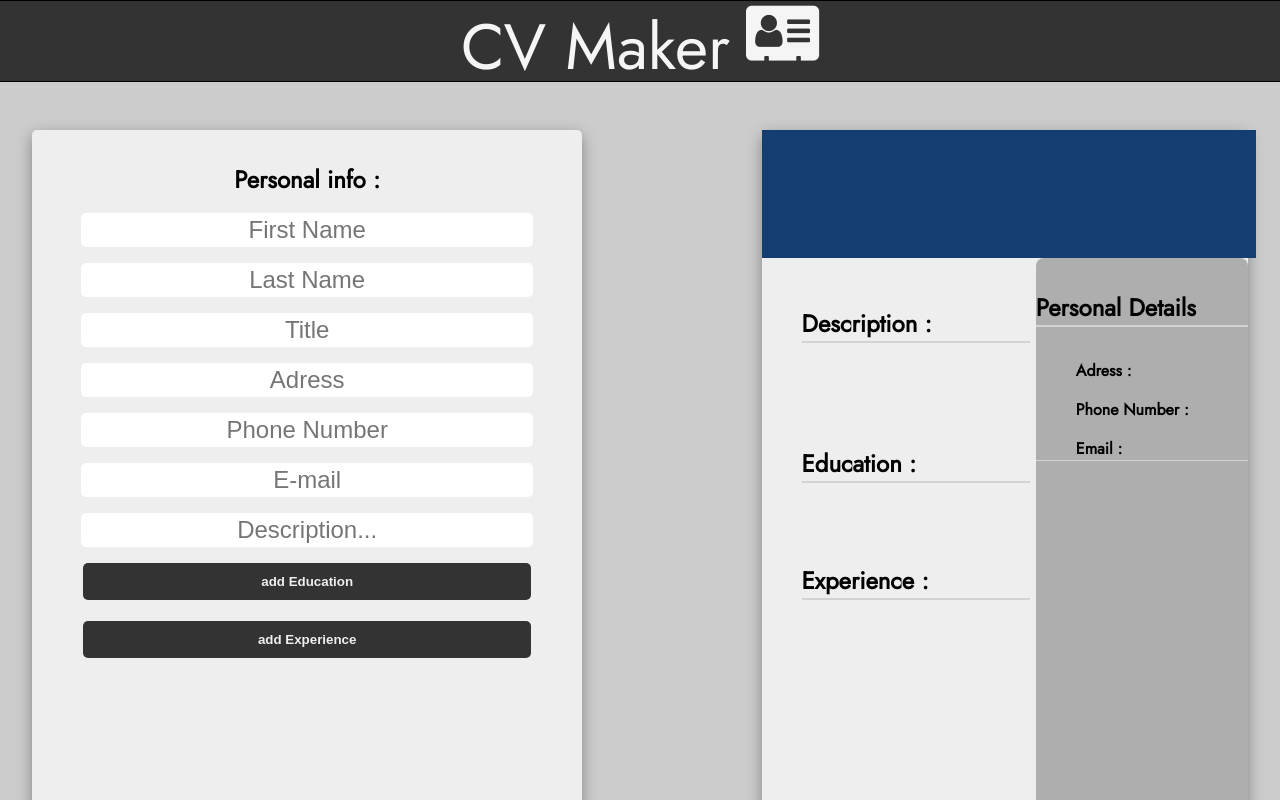
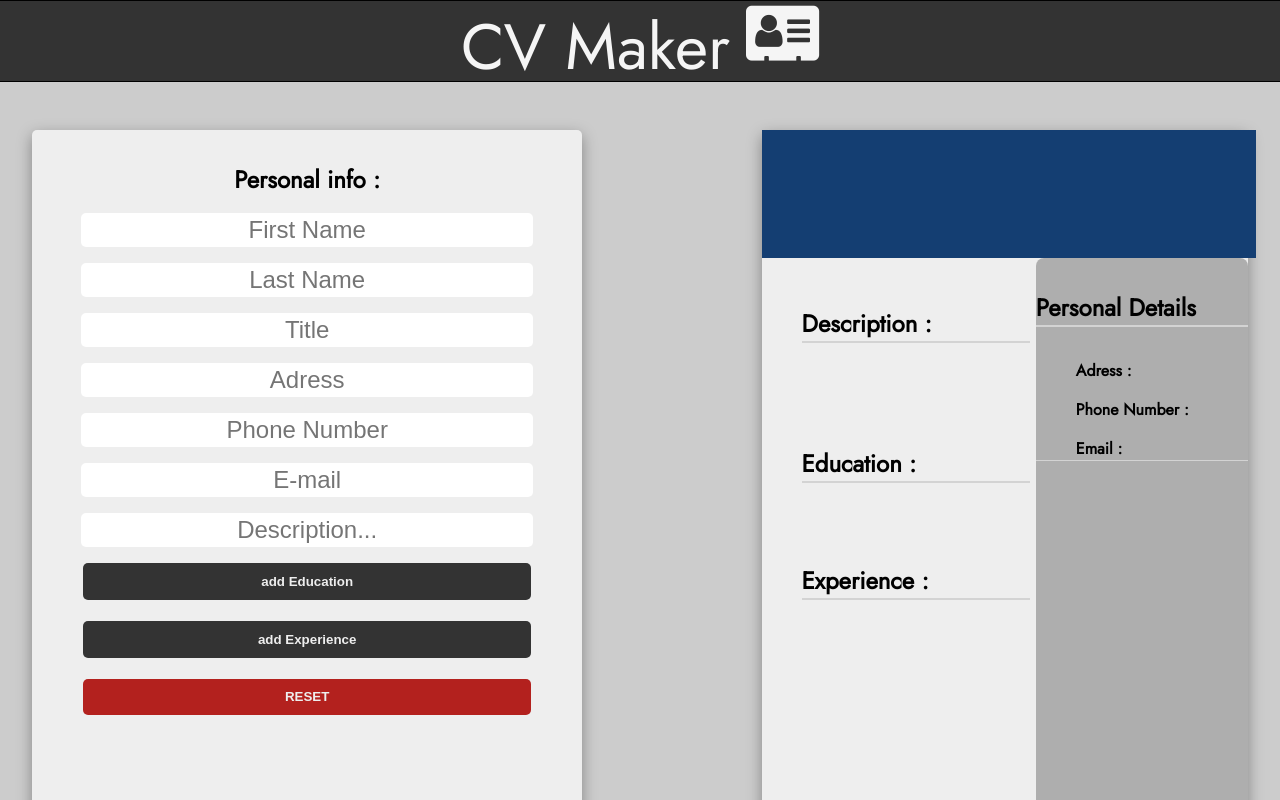
Before and after one commit to theDoorKeeper/react-cv-project, a React (Create React App) app: page / in a window 1280 px wide. Shown: the top 800 px of the page. Built offline with nearby package versions, Linux system fonts and the light colour scheme; the HTML template or start-up script is replaced by a standard one.

Commit message:
added reset button , and function

```diff
--- a/src/components/EditingBody.js
+++ b/src/components/EditingBody.js
@@ -117,6 +117,15 @@ const  EditingBody = () => {
     );
   };
 
+  const reset = ()=>{
+    setEducationArray([]);
+    setExperienceArray([]);
+    setPersonalInfo([]);
+    document.querySelectorAll('input').forEach(input=>{
+      input.value='';
+    })
+  }
+
   const {
     firstName, lastName, title, adress, phoneNumber, eMail, description,
   } = personalInfo;
@@ -155,7 +164,7 @@ const  EditingBody = () => {
         </div>
 
         <div>
-          {/*  <button className="reset" onClick={reset}>RESET</button> */}
+          <button className="reset" onClick={reset}>RESET</button>
         </div>
 
       </div>
```
